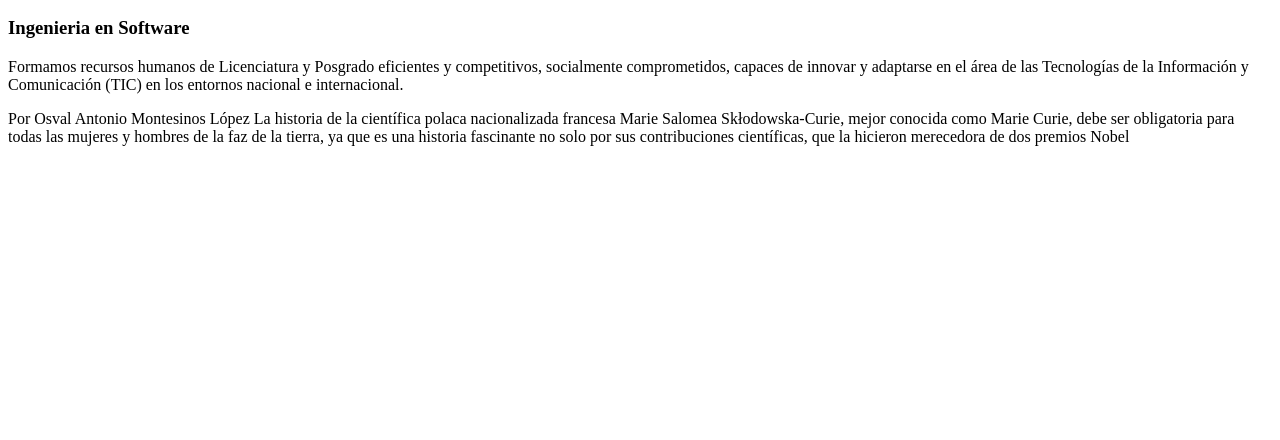
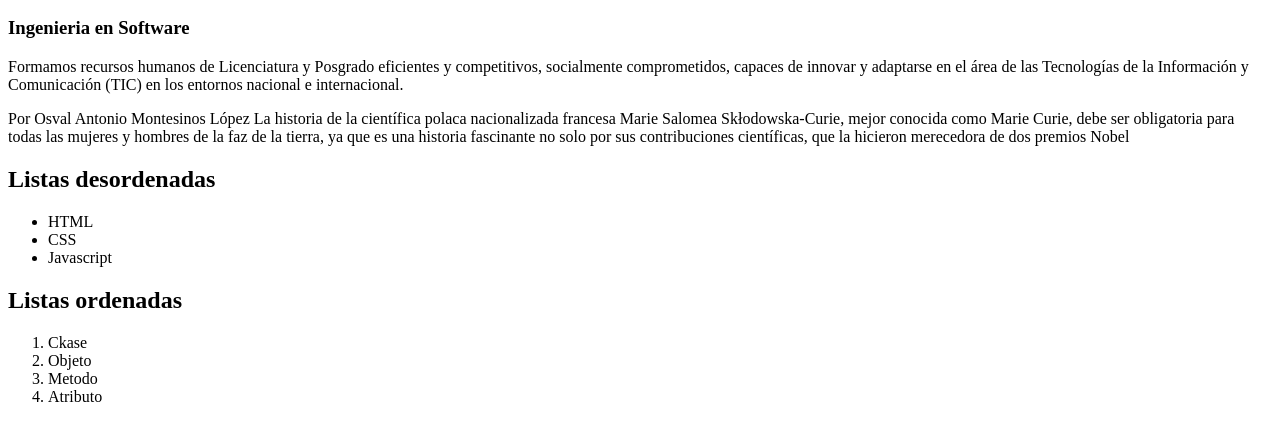
Before and after one commit to MrSoniccx/-01-Elementos-HTML, a plain HTML site: page index.html in a window 1280 px wide. Shown: the part 96-536 px from the top of the page. Drawn offline with Linux system fonts and the light colour scheme.

Commit message:
Tipos de Listados

```diff
--- a/index.html
+++ b/index.html
@@ -11,6 +11,18 @@
     <h3>Ingenieria en Software</h3>
     <p>Formamos recursos humanos de Licenciatura y Posgrado eficientes y competitivos, socialmente comprometidos, capaces de innovar y adaptarse en el área de las Tecnologías de la Información y Comunicación (TIC) en los entornos nacional e internacional.</p>
     <p>Por Osval Antonio Montesinos López La historia de la científica polaca nacionalizada francesa Marie Salomea Skłodowska-Curie, mejor conocida como Marie Curie, debe ser obligatoria para todas las mujeres y hombres de la faz de la tierra, ya que es una historia fascinante no solo por sus contribuciones científicas, que la hicieron merecedora de dos premios Nobel</p>
-
+    <h2>Listas desordenadas</h2>
+    <ul>
+        <li>HTML</li>
+        <li>CSS</li>
+        <li>Javascript</li>
+    </ul>
+    <h2>Listas ordenadas</h2>
+    <ol>
+        <li>Ckase</li>
+        <li>Objeto</li>
+        <li>Metodo</li>
+        <li>Atributo</li>
+    </ol>
 </body>
 </html>
```
